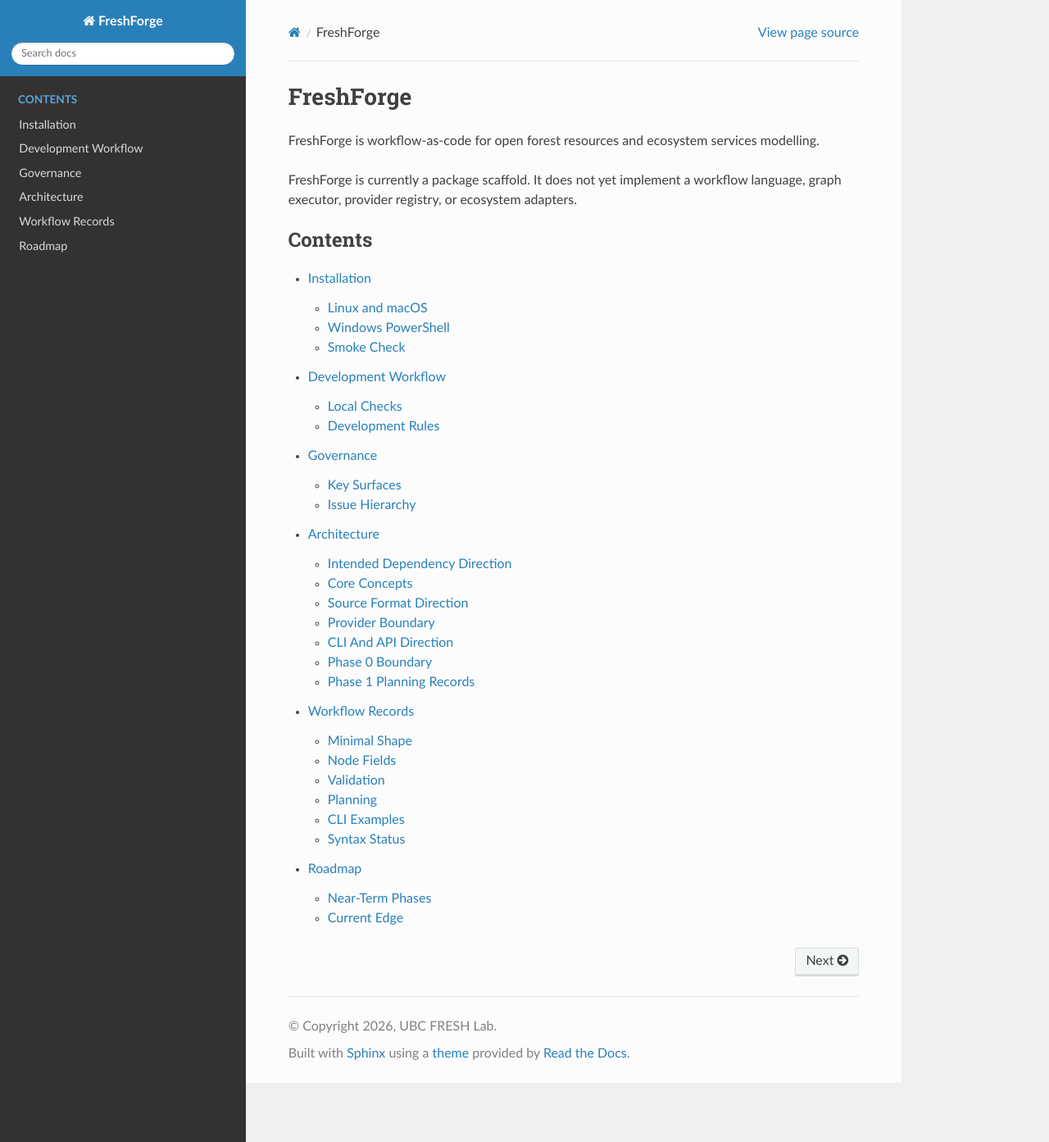
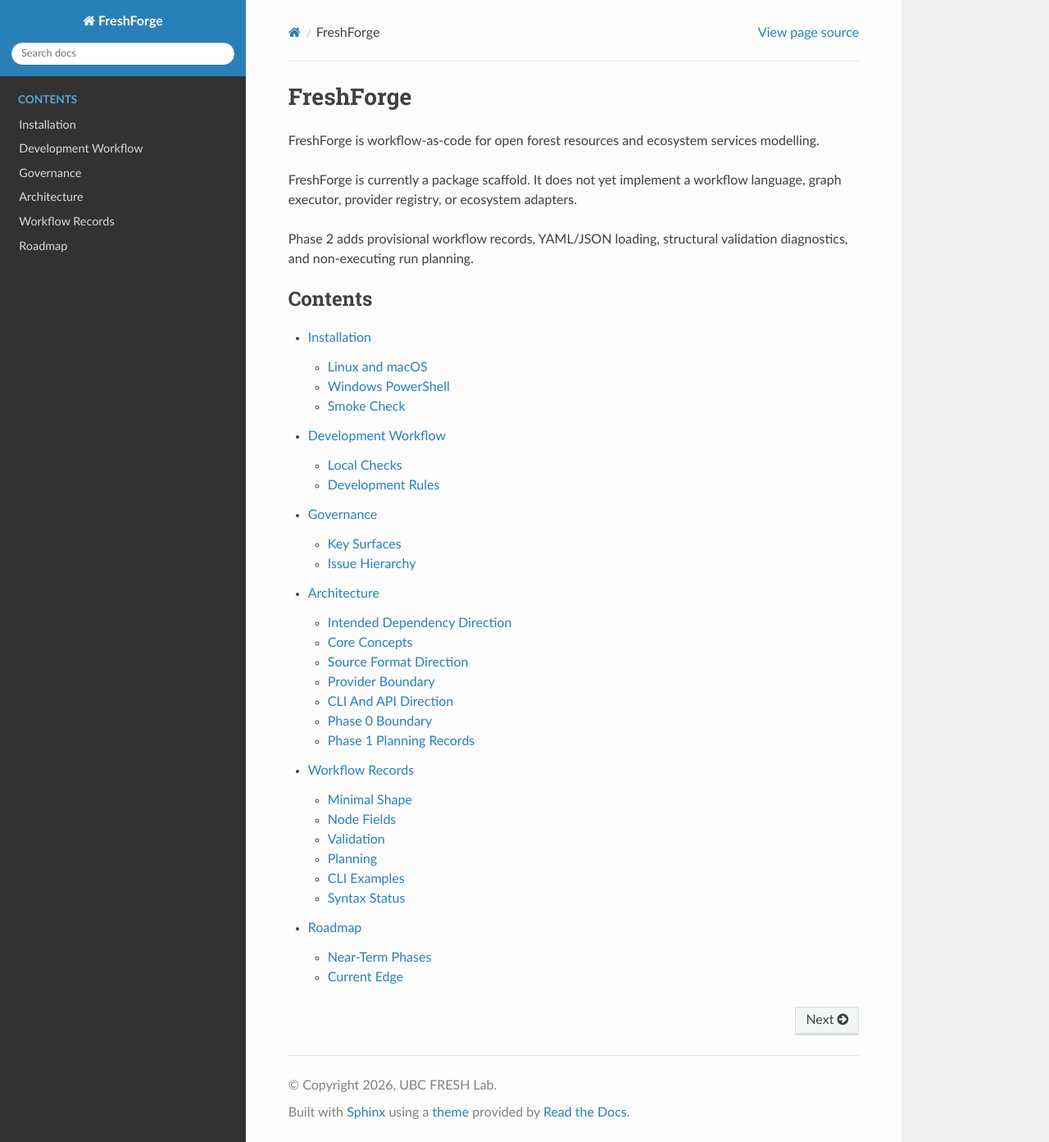
Before and after one commit to UBC-FRESH/freshforge, a Sphinx documentation site: the page built from docs/index.rst, in a window 1280 px wide and 1393 px high. Shown: the whole window at 82% size. Built offline with Sphinx 7.4.7 and the Read the Docs theme 3.1.0, drawn with Linux system fonts in a browser that asks for light colours.

```diff
--- a/docs/index.rst
+++ b/docs/index.rst
@@ -6,6 +6,9 @@ modelling.
 
 FreshForge is currently a package scaffold. It does not yet implement a workflow
 language, graph executor, provider registry, or ecosystem adapters.
+
+Phase 2 adds provisional workflow records, YAML/JSON loading, structural
+validation diagnostics, and non-executing run planning.
 
 .. toctree::
    :maxdepth: 2
```
Also changed, not shown: CHANGE_LOG.md (+2 -0 lines).
